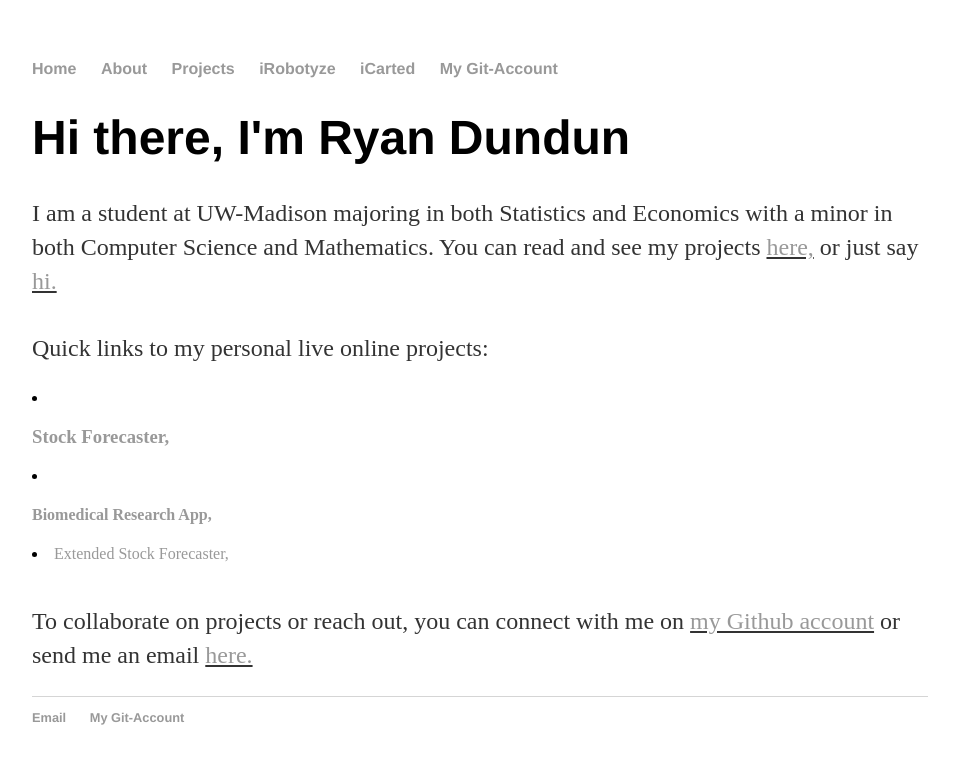
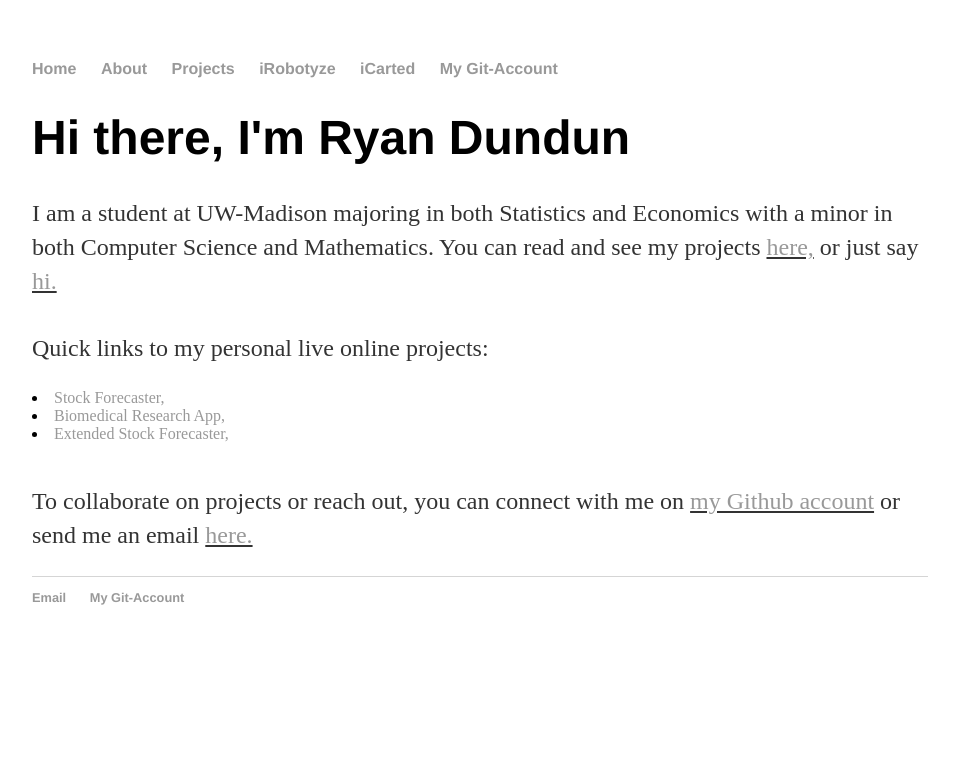
Before and after one commit to ryandundun/backup-Website, a Jekyll site: the page built from index.html, in a window 1280 px wide. Shown: the top 764 px of the page, without its empty margins (160-1119 px from the left). Built offline with Jekyll 4.4.1, drawn with Linux system fonts in a browser that asks for light colours.

```diff
--- a/index.html
+++ b/index.html
@@ -12,8 +12,8 @@ title: Ryan Onome Dundun | Programmer
 		Quick links to my personal live online projects:
 		<br>
 		<p>
-			<li><h3><a href="https://dundun.shinyapps.io/stockForecast/">Stock Forecaster,</a></h3></li>
-			<li><h4><a href="https://dundun.shinyapps.io/shinyswallow/">Biomedical Research App,</a></h4></li>
+			<li><a href="https://dundun.shinyapps.io/stockForecast/">Stock Forecaster,</a></li>
+			<li><a href="https://dundun.shinyapps.io/shinyswallow/">Biomedical Research App,</a></li>
 		<li><a href="https://www.epsiloncoding.com">Extended Stock Forecaster,</a></li>
 
 		<br>
```
